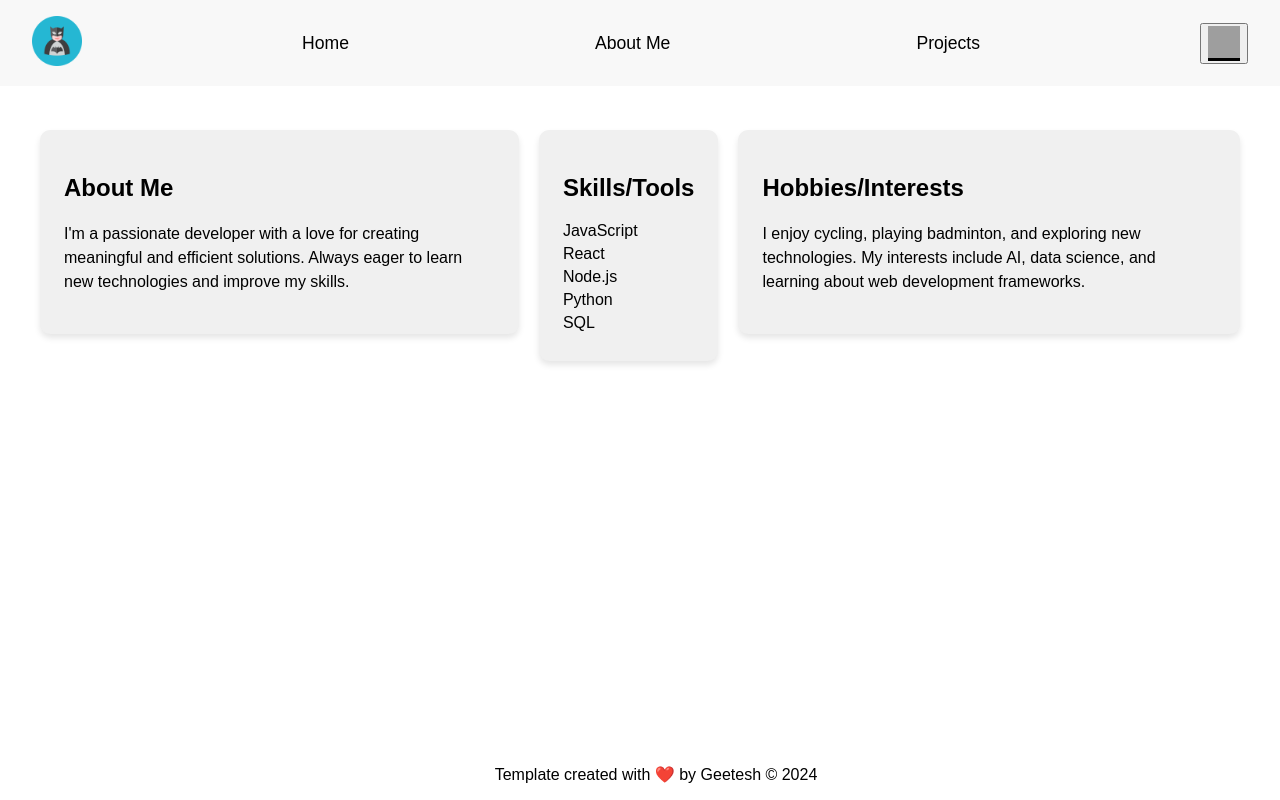
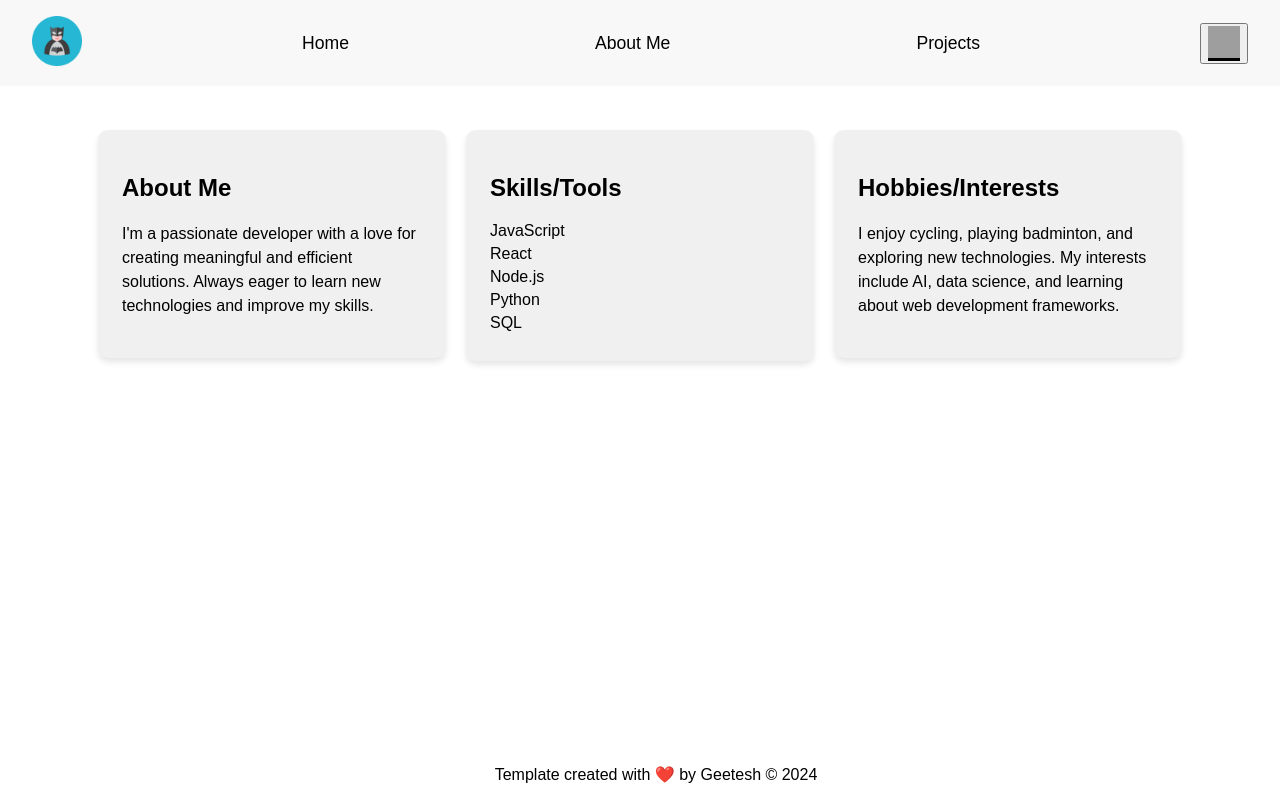
Before and after one commit to GeeteshSingh/portfolio, a React (Create React App) app: page /about in a window 1280 px wide. Built offline with nearby package versions, Linux system fonts and the light colour scheme; grey boxes are pictures that could not be loaded.

Commit message:
fixes for aboutme/projects

```diff
--- a/src/components/About.css
+++ b/src/components/About.css
@@ -8,16 +8,16 @@
     background-color: var(--background-color); /* Use dark or light mode variable */
 }
 
-/*.card {*/
-/*    background-color: var(--card-background);*/
-/*    color: var(--text-color);*/
-/*    width: 300px;*/
-/*    padding: 20px;*/
-/*    border-radius: 10px;*/
-/*    box-shadow: 0 4px 8px rgba(0, 0, 0, 0.1);*/
-/*    text-align: center;*/
-/*    transition: transform 0.3s;*/
-/*}*/
+.card {
+    background-color: var(--card-background);
+    color: var(--text-color);
+    width: 300px;
+    padding: 20px;
+    border-radius: 10px;
+    box-shadow: 0 4px 8px rgba(0, 0, 0, 0.1);
+    text-align: center;
+    transition: transform 0.3s;
+}
 
 .card:hover {
     transform: translateY(-10px);
```
